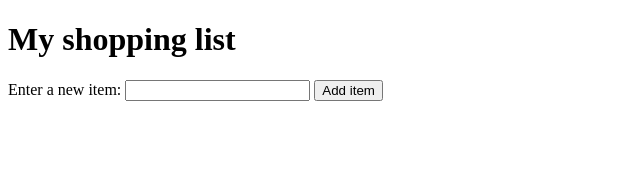
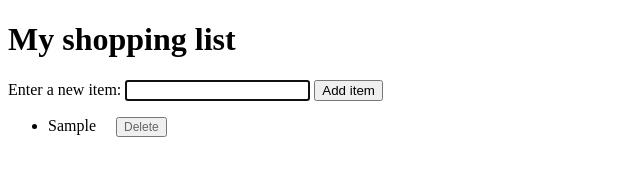
Before and after one commit to M4tthewBird/shopping-list, a plain HTML site: page index.html in a window 1280 px wide. Both pictures are taken after typing "Sample" into the empty fields and a click on the button "Add item". Shown: the whole page, without its empty margins (0-640 px from the left). Drawn offline with Linux system fonts and the light colour scheme.

Commit message:
Add working shopping list version
Created if condition that checks if the string is not empty
Fixed textContent syntax
Added functionality to the Delete button
Moved emptying the input  value to the end
Added focus() method to the input

```diff
--- a/index.html
+++ b/index.html
@@ -38,18 +38,30 @@
 
         function addToList() {
             newItem = input.value;
-            input.value = "";
 
+            if (newItem !== "") {
+              const newList = document.createElement("li");
+              const newSpan = document.createElement("span");
+              const newButton = document.createElement("button");
+
+              newList.appendChild(newSpan);
+              newList.appendChild(newButton);
+
+              newSpan.textContent = newItem;
+              newButton.textContent = "Delete";
+
+              list.appendChild(newList);
+
+              newButton.addEventListener("click", function(e) {
+                list.removeChild(newList);
+              });
             }
 
+            input.value = ""; // Clear the input field
+            input.focus(); // Focus the input field for entering the next item
+          }
+
         addButton.addEventListener("click", addToList);
-
-        const newList = document.createElement("li");
-        const newSpan = document.createElement("span");
-        const newButton = document.createElement("button");
-
-        newList.appendChild(newSpan);
-        newList.appendChild(newButton);
 
     </script>
   </body>
```
